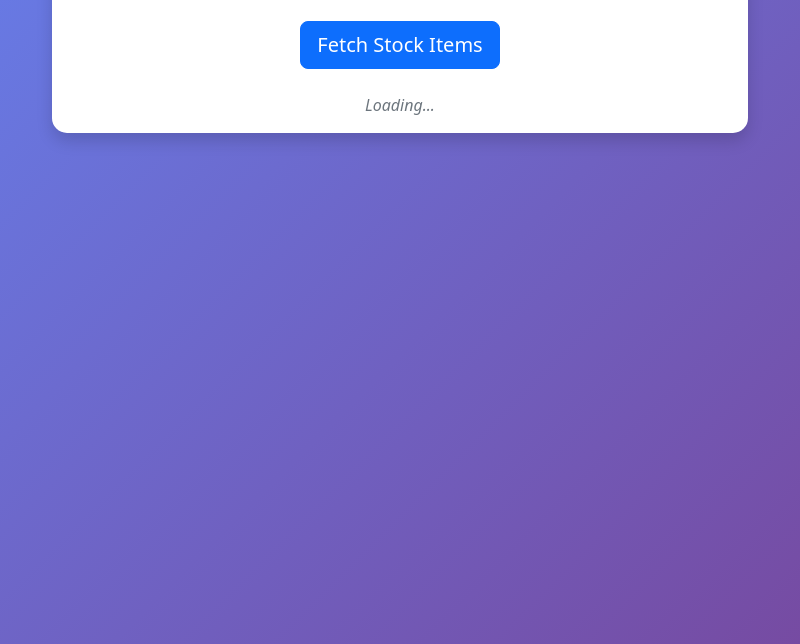
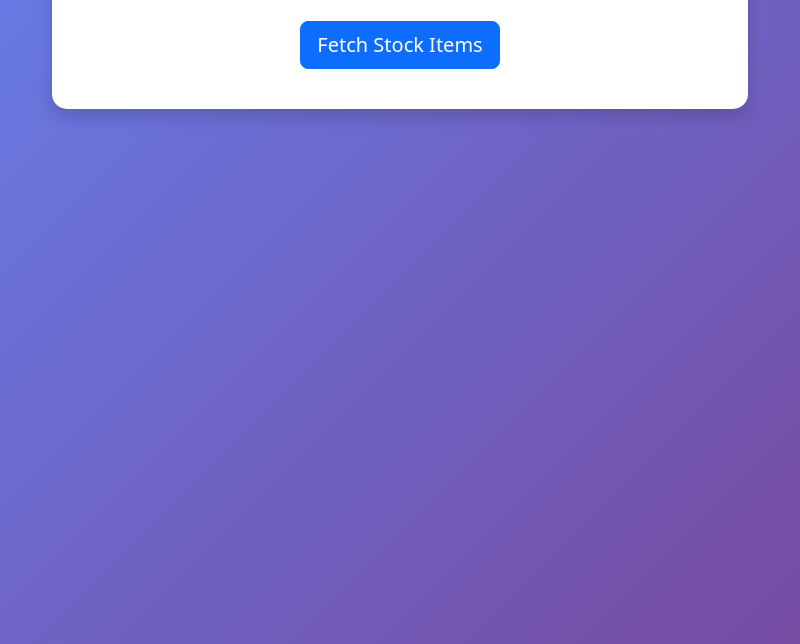
Before and after one commit to yusuf4u52/resuca, an Electron app: page src/index.html in a window 800 px wide. Shown: the part 156-800 px from the top of the page. Drawn offline with nearby package versions, Linux system fonts and the light colour scheme.

Commit message:
remove loading msg from css

```diff
--- a/src/index.css
+++ b/src/index.css
@@ -18,7 +18,6 @@ body {
 
 /* Loading state styling */
 #stock-list:empty::before {
-  content: "Loading...";
   display: block;
   text-align: center;
   color: #6c757d;
```
